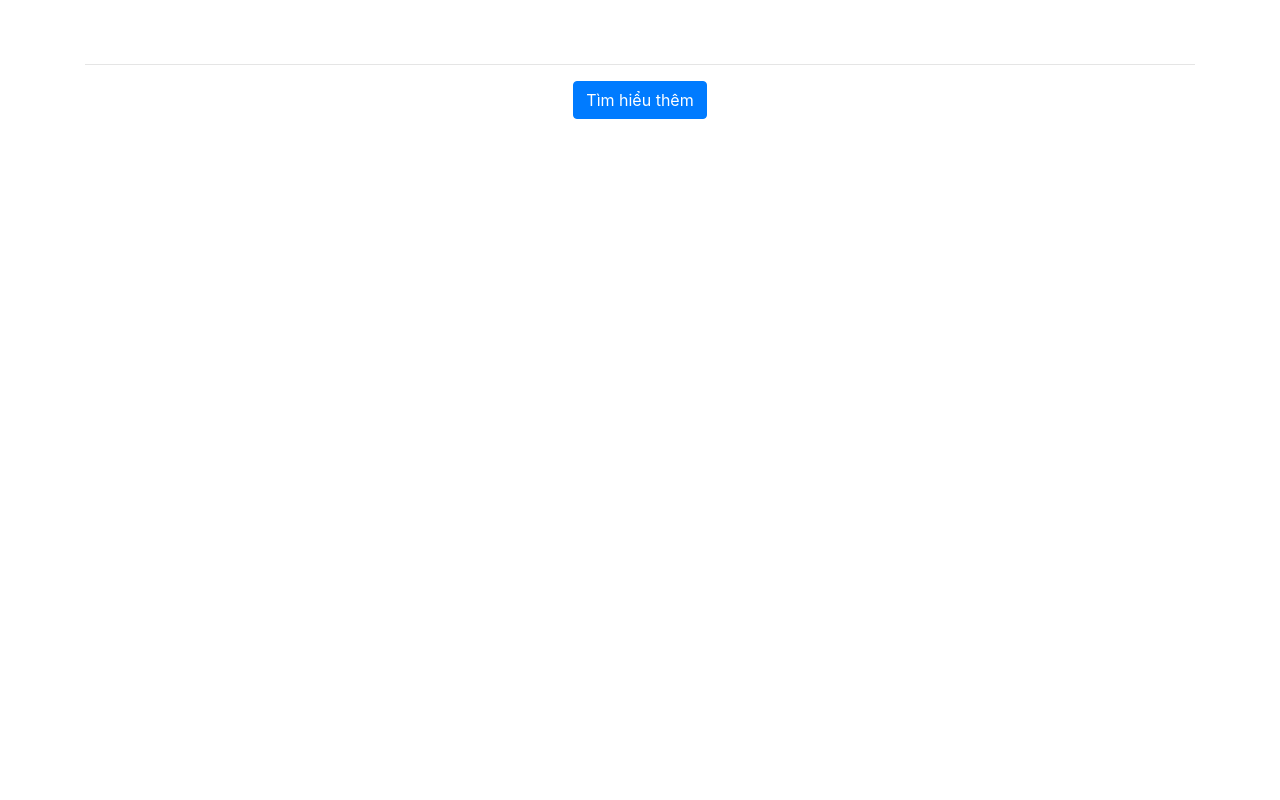
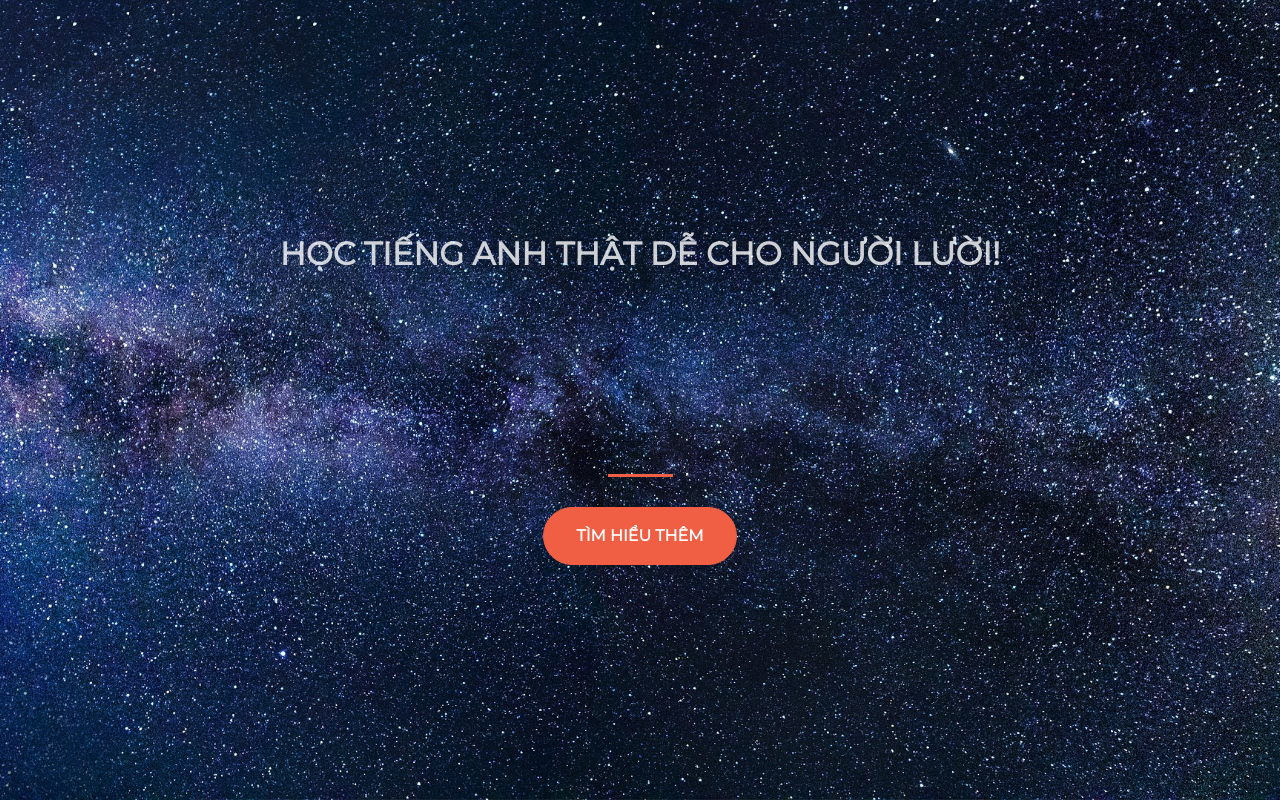
Before and after one commit to dothanhhung/hung.github.io, a plain HTML site: page index.html.html in a window 1280 px wide. Drawn offline with nearby package versions, Linux system fonts and the light colour scheme.

Commit message:
Update index.html.html

```diff
--- a/index.html.html
+++ b/index.html.html
@@ -11,7 +11,7 @@
 
 
     <!-- My own stylesheet -->
-    <link rel="stylesheet" type="text/css" href="5.2 style.css.css">
+    <link rel="stylesheet" type="text/css" href="style.css.css">
   </head>
   <body>
     <header class="startup text-center text-white d-flex">
```
